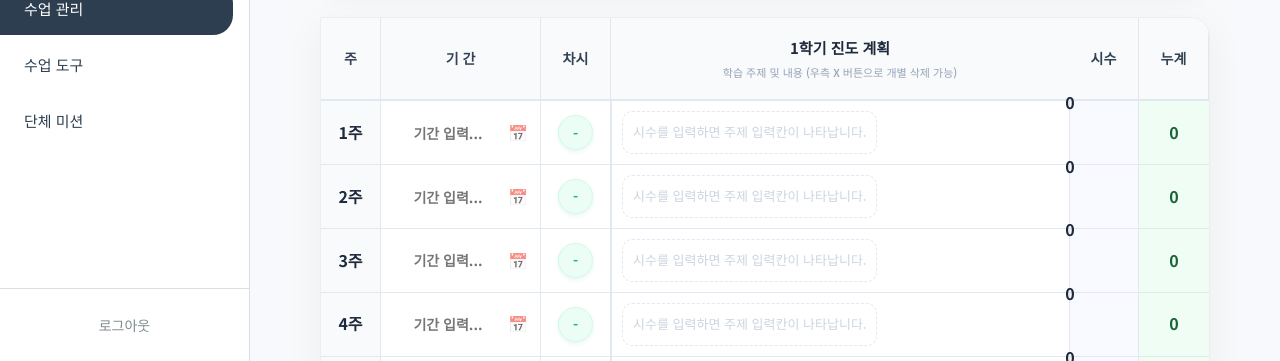
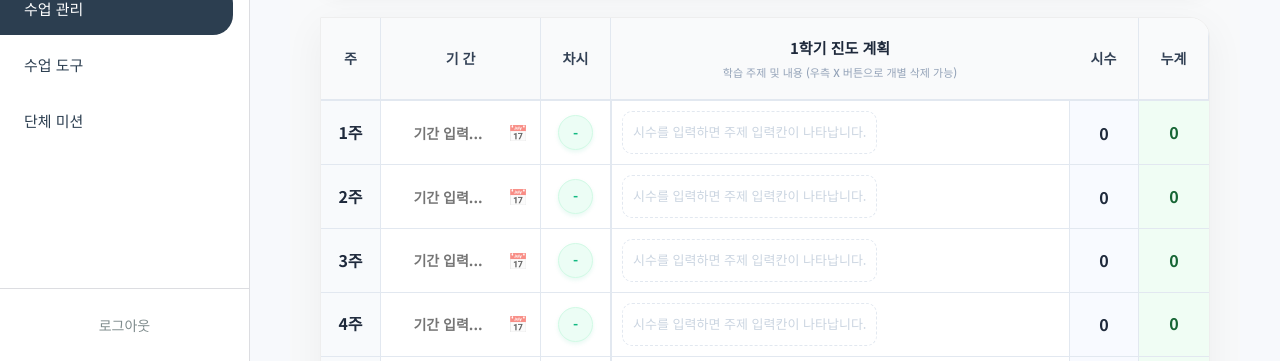
Before and after one commit to KOOthcr/Specialist-Note-for-CLASS, a React (Vite) app in the folder client/: page /main/progress/record in a window 1280 px wide. Shown: the part 439-800 px from the top of the page. Built offline with nearby package versions, Linux system fonts and the light colour scheme; no server answers; the database is empty; sample sign-in values are in the browser's storage; a web font is replaced by a local one.

Commit message:
Fix: completely isolate and center Hours column numerical data in ProgressRecordPage

```diff
--- a/client/src/pages/ProgressRecordPage.css
+++ b/client/src/pages/ProgressRecordPage.css
@@ -283,20 +283,18 @@
   border-left: 1px solid #e2e8f0;
 }
 
-.weekly-hours-col .row-input {
-  width: 100%;
-  height: 100%;
-  padding: 0;
-  margin: 0;
-  font-size: 16px;
-  font-weight: 800;
-  color: #1e293b;
-  background: transparent;
-  border: none;
-  text-align: center;
-  display: flex;
-  align-items: center;
-  justify-content: center;
+.weekly-h-input {
+  width: 100% !important;
+  height: 100% !important;
+  font-size: 16px !important;
+  font-weight: 800 !important;
+  color: #1e293b !important;
+  background: transparent !important;
+  border: none !important;
+  text-align: center !important;
+  display: flex !important;
+  align-items: center !important;
+  justify-content: center !important;
 }
 
 /* 주제 입력 영역 */
--- a/client/src/pages/ProgressRecordPage.jsx
+++ b/client/src/pages/ProgressRecordPage.jsx
@@ -594,10 +594,17 @@ function ProgressRecordPage() {
               </div>
 
               <div className="col-small-box weekly-hours-col">
-                <input type="number" className="row-input center bold" value={h} onChange={(e) => updateCell(wIdx, 'weeklyH', e.target.value, currentGroup.val)} />
+                <input
+                  type="number"
+                  className="row-input weekly-h-input"
+                  value={h}
+                  onChange={(e) => updateCell(wIdx, 'weeklyH', e.target.value, currentGroup.val)}
+                />
               </div>
 
-              <div className="col-small-box acc-highlight"><div className="acc-value">{gData?.accH || 0}</div></div>
+              <div className="col-small-box acc-highlight">
+                <div className="acc-value">{gData?.accH || 0}</div>
+              </div>
             </div>
           );
         })}
```
